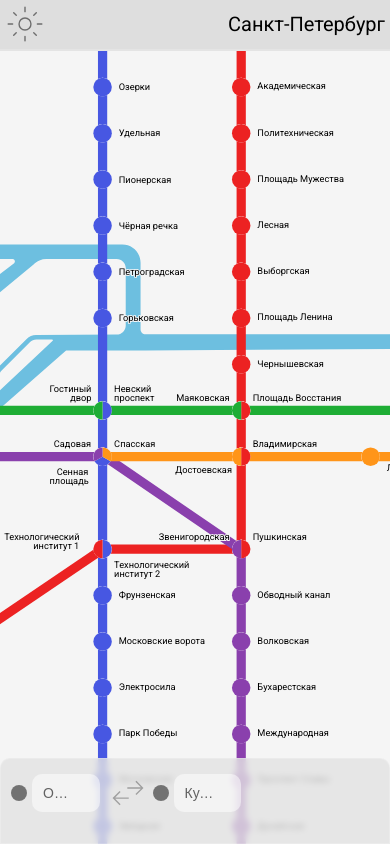
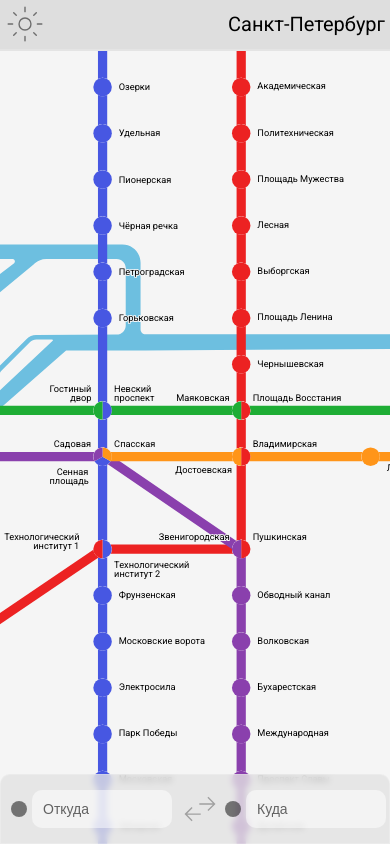
Before and after one commit to finn3r/MetroHelper, a React (Create React App) app: page / in a window 390 px wide. Built offline with nearby package versions, Linux system fonts and the light colour scheme.

Commit message:
Hide clear button on mobile

```diff
--- a/src/components/Menu/InputList.tsx
+++ b/src/components/Menu/InputList.tsx
@@ -84,11 +84,11 @@ const InputList: React.FC = () => {
                 </ST.SwapButtonContent>
             </ST.SwapButtonContainer>
             {/*CLEAR BUTTON*/}
-            <ST.ButtonContainer style={{gridArea: "clear", marginLeft: ".7rem"}}>
+            <ST.ClearButtonContainer style={{gridArea: "clear", marginLeft: ".7rem"}}>
                 <ST.ButtonContent onClick={() => dispatch(clear())} hidden={!from.state && !to.state}>
                     Очистить маршрут
                 </ST.ButtonContent>
-            </ST.ButtonContainer>
+            </ST.ClearButtonContainer>
             {/*HIDE BUTTON*/}
             <ST.HideButtonContainer style={{gridArea: "hide"}}>
                 <ST.HideButtonContent hidden={!from.state || !to.state} status={hideWays}>
```
